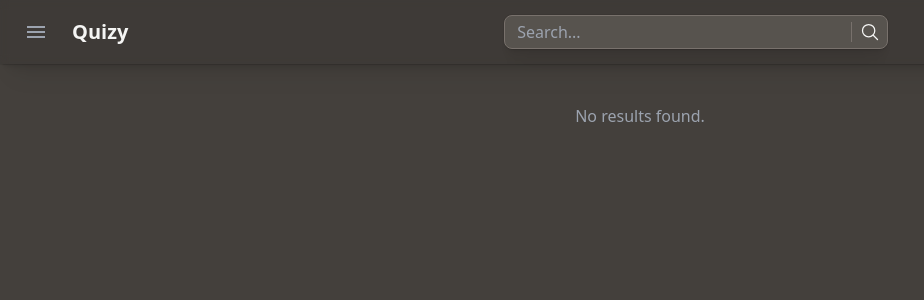
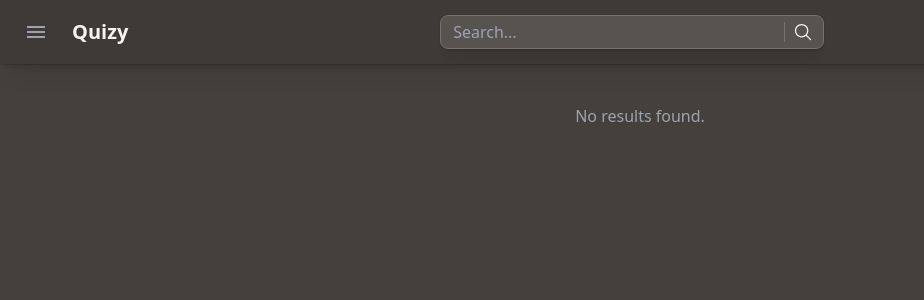
Before and after one commit to tomerab1/quizy, a React (Vite) app in the folder frontend/: page / in a window 1280 px wide. Shown: the top 300 px of the page, without its empty margins (0-924 px from the left). Built offline with nearby package versions, Linux system fonts and the light colour scheme.

Commit message:
More refactoring, fixed search bar alignment

```diff
--- a/frontend/src/cmps/nav/NavBar.tsx
+++ b/frontend/src/cmps/nav/NavBar.tsx
@@ -42,12 +42,16 @@ export default function NavBar({
         className={`${isMenuOpen ? "translate-x-44 transition-all duration-300" : ""}`}
       />
 
-      <SearchBar
-        onChange={onKeyDown}
-        onSearch={onSearch}
-        onSubmit={onSubmit}
-        className="relative m-auto flex items-center opacity-100"
-      />
+      <div
+        className={`flex flex-1 justify-center ${isMenuOpen ? "ml-60 transition-all duration-300" : ""}`}
+      >
+        <SearchBar
+          onChange={onKeyDown}
+          onSearch={onSearch}
+          onSubmit={onSubmit}
+          className="relative flex w-full max-w-lg items-center"
+        />
+      </div>
     </nav>
   );
 }
--- a/frontend/src/cmps/search/SearchBar.tsx
+++ b/frontend/src/cmps/search/SearchBar.tsx
@@ -18,10 +18,10 @@ export default function SearchBar({
       <input
         onChange={onChange}
         name="query"
-        className="w-96 rounded-lg border border-stone-500 bg-stone-600 py-1 pl-3 pr-10 text-stone-100 shadow-custom focus:outline-none"
+        className="w-96 rounded-lg border border-stone-500 bg-stone-600 py-1 pl-3 text-stone-100 shadow-custom focus:outline-none"
         placeholder="Search..."
       />
-      <div className="absolute right-2 flex h-5 items-center border-l border-stone-500 pl-2">
+      <div className="relative right-10 flex items-center border-l border-stone-500 pl-2">
         <IoSearchOutline
           size={"20px"}
           className="text-stone-100 duration-300 ease-in-out hover:-translate-y-0.5 hover:cursor-pointer hover:text-stone-300"
```
